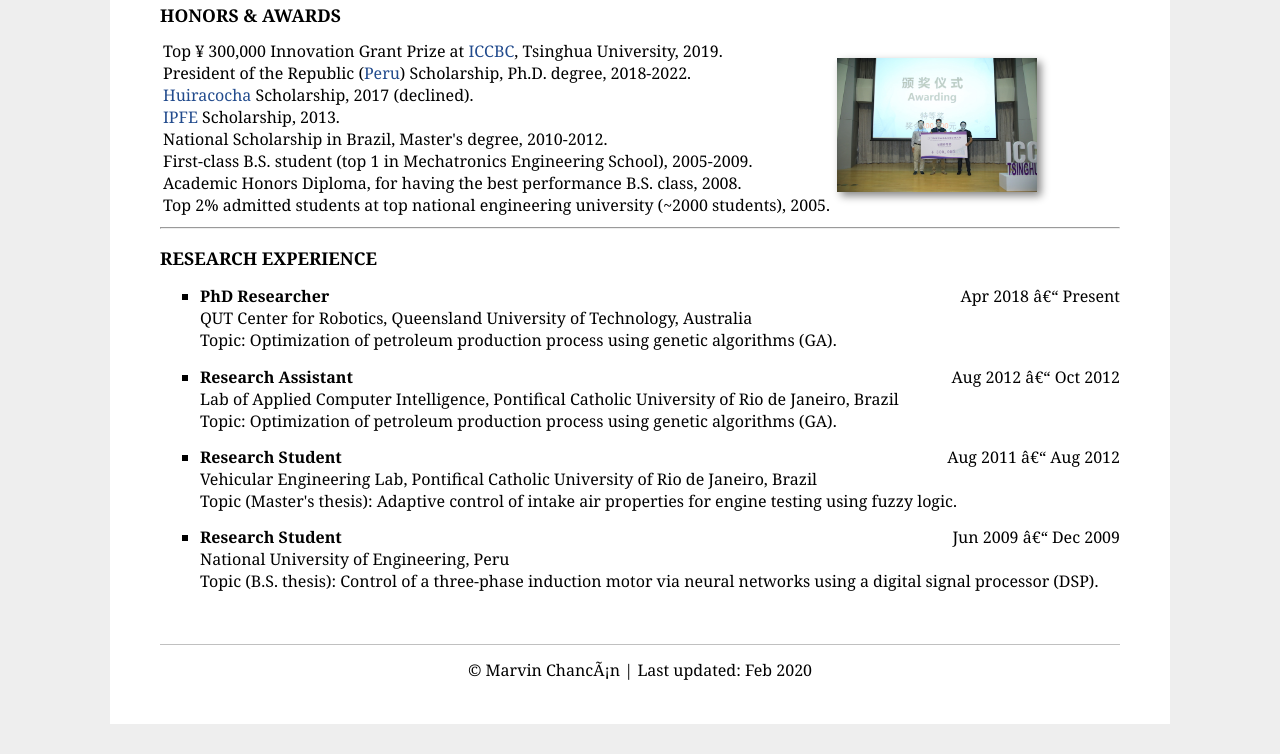
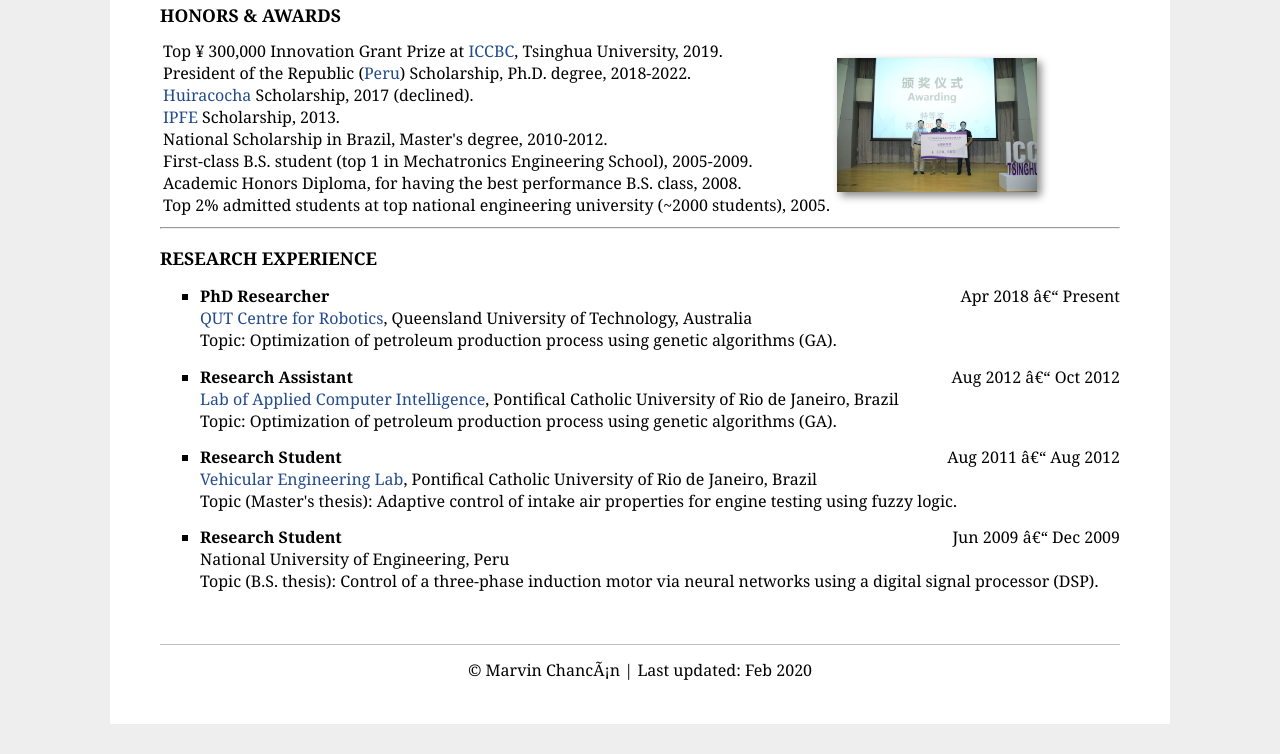
Before and after one commit to mchancan/mchancan.github.io, a Jekyll site: the page built from index.html, in a window 1280 px wide and 900 px high, scrolled down 1160 px, cut to the strip 146-900 px from the top of the window. Built offline with Jekyll 4.4.1, drawn with Linux system fonts in a browser that asks for light colours.

Commit message:
Update index.html

```diff
--- a/index.html
+++ b/index.html
@@ -132,17 +132,17 @@ title: MV
 <ul>
 	<li>
 		<div style="float:left; text-align:left"><b>PhD Researcher</b></div> <div style="float:right; text-align:right">Apr 2018 – Present</div><br>
-		QUT Center for Robotics, Queensland University of Technology, Australia</br>
+		<a href="https://research.qut.edu.au/qcr/robotic-vision/">QUT Centre for Robotics</a>, Queensland University of Technology, Australia</br>
 		Topic: Optimization of petroleum production process using genetic algorithms (GA).</br>
 	</li>
 	<li>
 		<div style="float:left; text-align:left"><b>Research Assistant</b></div> <div style="float:right; text-align:right">Aug 2012 – Oct 2012</div><br>
-		Lab of Applied Computer Intelligence, Pontifical Catholic University of Rio de Janeiro, Brazil</br>
+		<a href="http://www.ica.ele.puc-rio.br/en/">Lab of Applied Computer Intelligence</a>, Pontifical Catholic University of Rio de Janeiro, Brazil</br>
 		Topic: Optimization of petroleum production process using genetic algorithms (GA).</br>
 	</li>
 	<li>
 		<div style="float:left; text-align:left"><b>Research Student</b></div> <div style="float:right; text-align:right">Aug 2011 – Aug 2012</div><br>
-		Vehicular Engineering Lab, Pontifical Catholic University of Rio de Janeiro, Brazil</br>
+		<a href="https://www.puc-rio.br/english/specialprojects/iepuc.html">Vehicular Engineering Lab</a>, Pontifical Catholic University of Rio de Janeiro, Brazil</br>
 		Topic (Master's thesis): Adaptive control of intake air properties for engine testing using fuzzy logic.</br>
 	</li>
 	<li>
```
